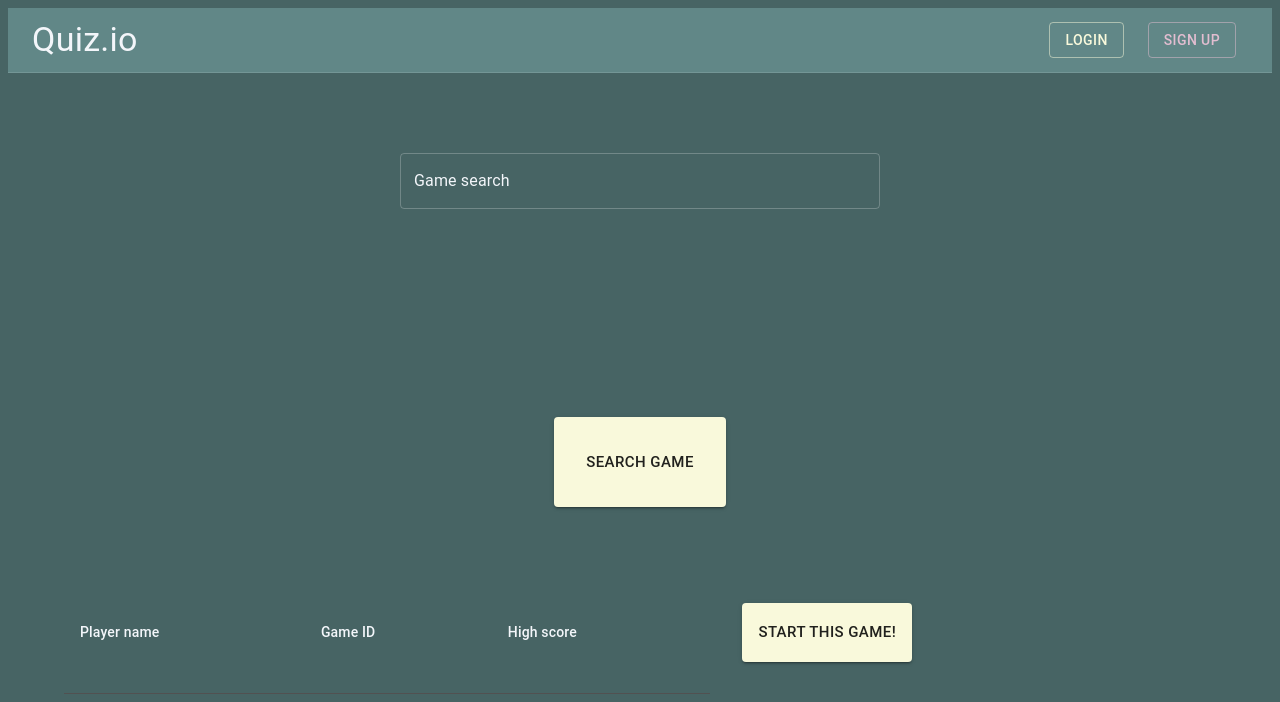
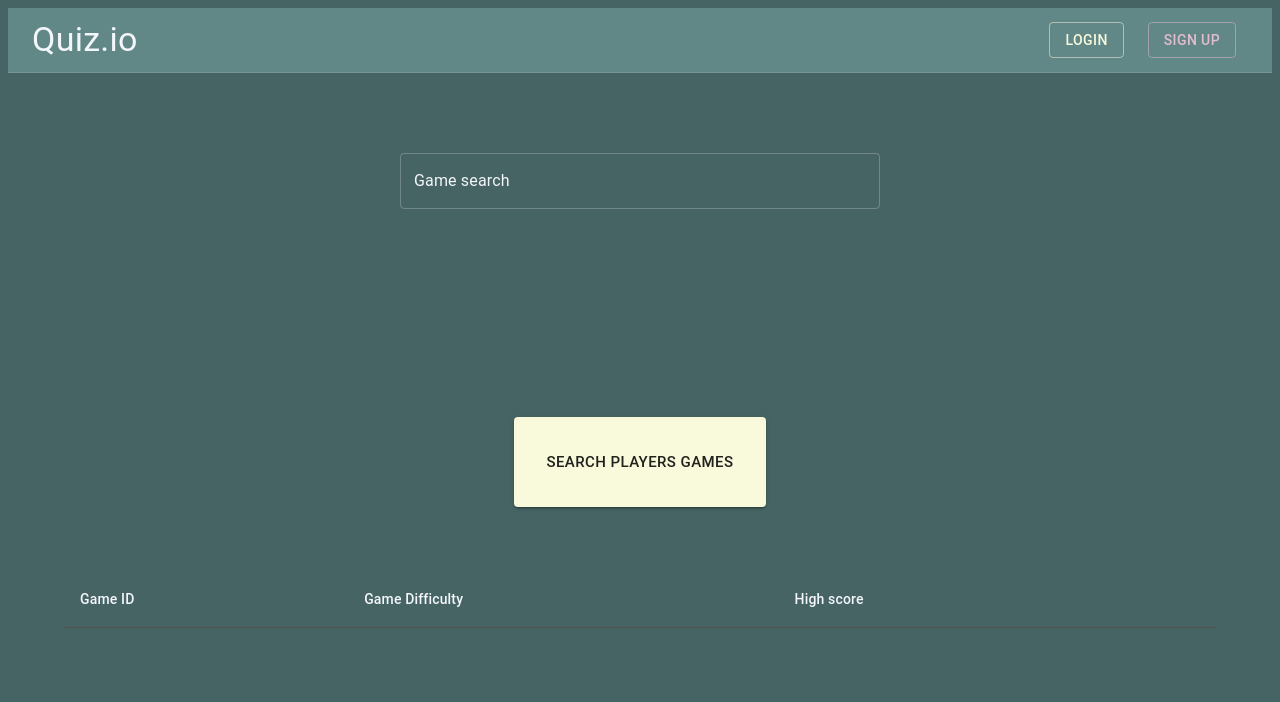
Before and after one commit to CodecoolGlobal/el-proyecte-grande-sprint-1-java-csakafeda, a React (Vite) app in the folder frontend/: page /search-multi in a window 1280 px wide. Shown: the top 702 px of the page. Built offline with nearby package versions, Linux system fonts and the light colour scheme.

Commit message:
fix searching page: button for join game, fields for table; fix fetching endpoint

```diff
--- a/frontend/src/Pages/SearchMultiGamePage.jsx
+++ b/frontend/src/Pages/SearchMultiGamePage.jsx
@@ -3,16 +3,14 @@ import {
     TextField
 } from "@mui/material";
 import {Container} from "@mui/system";
-import {useNavigate} from "react-router-dom";
 import {useState} from "react";
 
 export default function SearchMultiGamePage() {
-    const navigate = useNavigate();
     const [search, setSearch] = useState("");
     const [games, setGames] = useState(null);
 
     const fetchGames = async () => {
-        const res = await fetch(`/api/loadgame?${search}`)
+        const res = await fetch(`/api/loadgame?name=${search}`)
         const data = await res.json();
         console.log(data);
         return data;
@@ -29,7 +27,7 @@ export default function SearchMultiGamePage() {
                        id="outlined-basic"
                        label="Game search"
                        variant="outlined"
-                       placeholder="Search game by game id, player name or email "
+                       placeholder="Search game by player name"
                        onChange={handleSearch}
             />
         </Container>
@@ -38,25 +36,41 @@ export default function SearchMultiGamePage() {
                     size="large"
                     sx={{margin: "4rem", padding: "2rem"}}
                     onClick={() => {
-                        fetchGames(search).then(() => setGames(games));
+                        fetchGames(search).then((res) => {
+                                setGames(res);
+                            }
+                        );
                     }
                     }>
-                Search game
+                Search players games
             </Button>
             <TableContainer align="center">
-                <Table align="center" >
+                <Table align="center">
                     <TableHead>
                         <TableRow>
-                            <TableCell align="left">Player name</TableCell>
                             <TableCell align="left">Game ID</TableCell>
+                            <TableCell align="left">Game Difficulty</TableCell>
                             <TableCell align="left">High score</TableCell>
-                            <Button variant="contained"
-                                    size="large"
-                                    sx={{margin: "2rem", padding: "1rem"}}>Start this game!</Button>
+                            <TableCell align="left"></TableCell>
+
                         </TableRow>
                     </TableHead>
                     <TableBody>
-
+                        {games !== null ?
+                            games.map(game => (
+                                    <TableRow key={game.id}>
+                                        <TableCell>{game.id}</TableCell>
+                                        <TableCell>{game.difficulty}</TableCell>
+                                        <TableCell>{game.highscore}</TableCell>
+                                        <Button variant="contained"
+                                                size="large"
+                                                sx={{margin: "2rem", padding: "1rem"}}>Start this game!</Button>
+                                    </TableRow>
+                                )
+                            )
+                            :
+                            <div></div>
+                        }
                     </TableBody>
                 </Table>
             </TableContainer>
```
